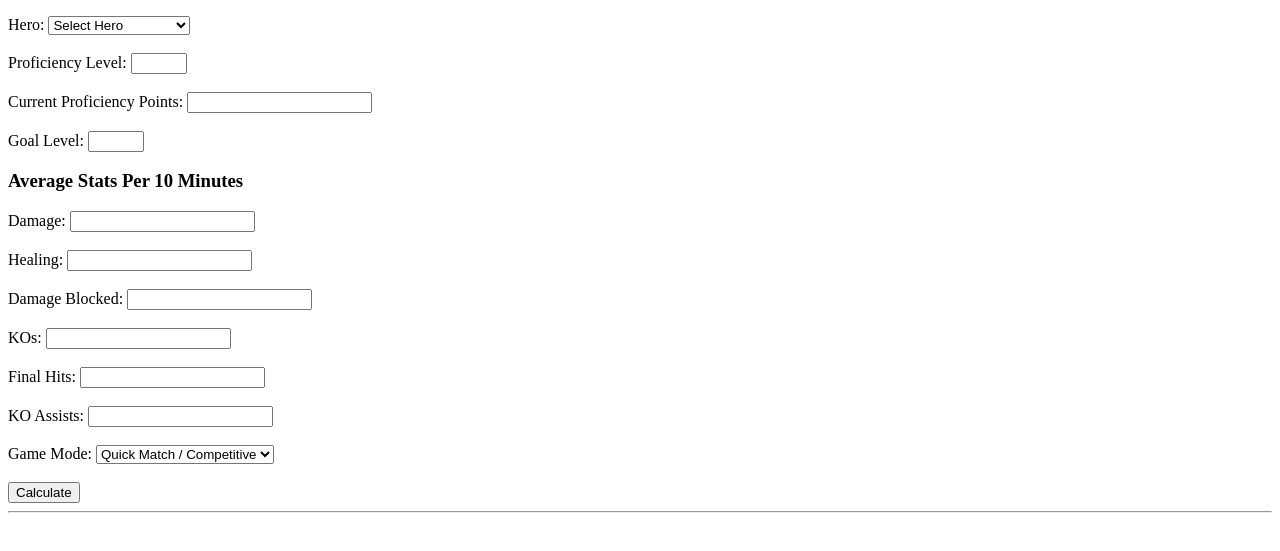
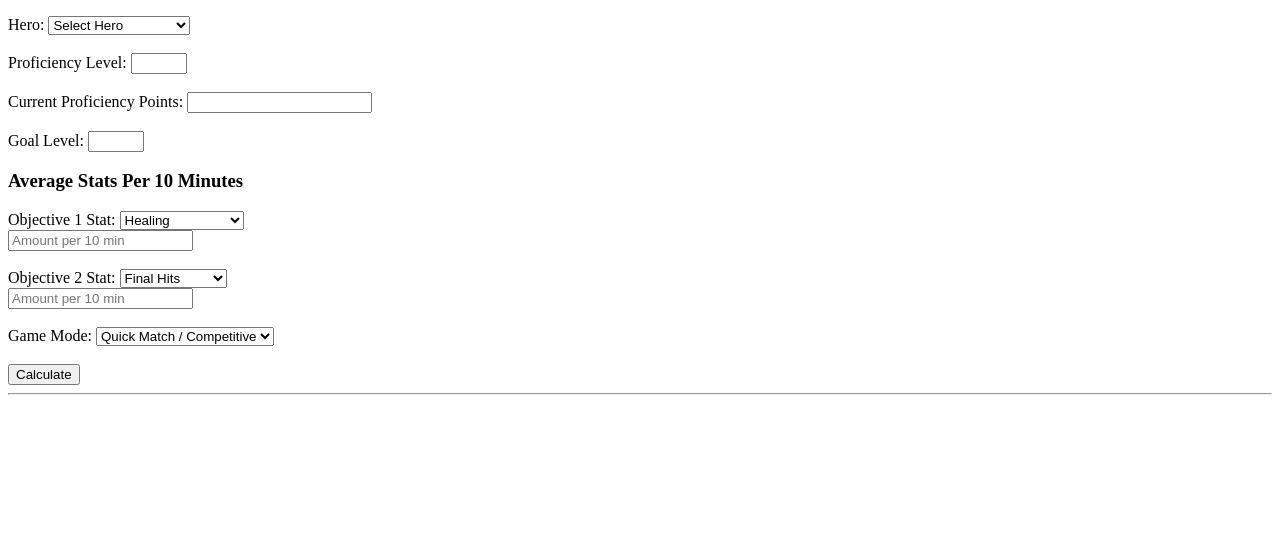
Before and after one commit to LumivexCodes/marvel-rivals-proficiency, a plain HTML site: page index.html in a window 1280 px wide. Shown: the part 105-656 px from the top of the page. Drawn offline with Linux system fonts and the light colour scheme.

Commit message:
Added Avg Stat Inputting

```diff
--- a/index.html
+++ b/index.html
@@ -11,51 +11,46 @@
 <h3>Enter your current proficiency</h3>
 
 <label>Hero:
-<select id="heroSelect">
-<option value="">Select Hero</option>
-</select>
-</label>
+<select id="heroSelect"><option value="">Select Hero</option></select>
+</label><br><br>
 
-<br><br>
 <label>Proficiency Level:
 <input id="levelInput" type="number" min="1" max="70">
-</label>
+</label><br><br>
 
-<br><br>
 <label>Current Proficiency Points:
 <input id="pointsInput" type="number" min="0">
-</label>
+</label><br><br>
 
-<br><br>
 <label>Goal Level:
 <input id="goalInput" type="number" min="1" max="70">
 </label>
 
 <h3>Average Stats Per 10 Minutes</h3>
 
-<label>Damage:
-<input id="damageInput" type="number">
-</label><br><br>
+<label>Objective 1 Stat:
+<select id="objective1Stat">
+<option value="healing">Healing</option>
+<option value="damage">Damage</option>
+<option value="damage_blocked">Damage Blocked</option>
+</select>
+</label>
+<br>
+<input id="objective1Value" type="number" placeholder="Amount per 10 min">
 
-<label>Healing:
-<input id="healingInput" type="number">
-</label><br><br>
+<br><br>
 
-<label>Damage Blocked:
-<input id="blockedInput" type="number">
-</label><br><br>
+<label>Objective 2 Stat:
+<select id="objective2Stat">
+<option value="final_hits">Final Hits</option>
+<option value="kos">KOs</option>
+<option value="ko_assists">KOs & Assists</option>
+</select>
+</label>
+<br>
+<input id="objective2Value" type="number" placeholder="Amount per 10 min">
 
-<label>KOs:
-<input id="kosInput" type="number">
-</label><br><br>
-
-<label>Final Hits:
-<input id="finalHitsInput" type="number">
-</label><br><br>
-
-<label>KO Assists:
-<input id="assistsInput" type="number">
-</label><br><br>
+<br><br>
 
 <label>Game Mode:
 <select id="modeSelect">
```
